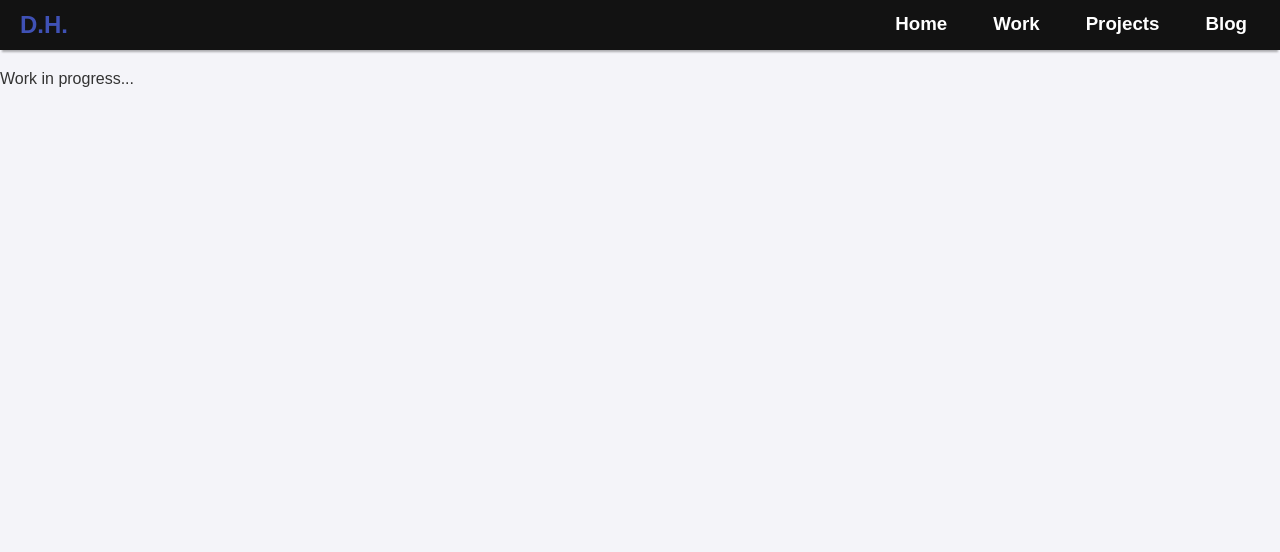
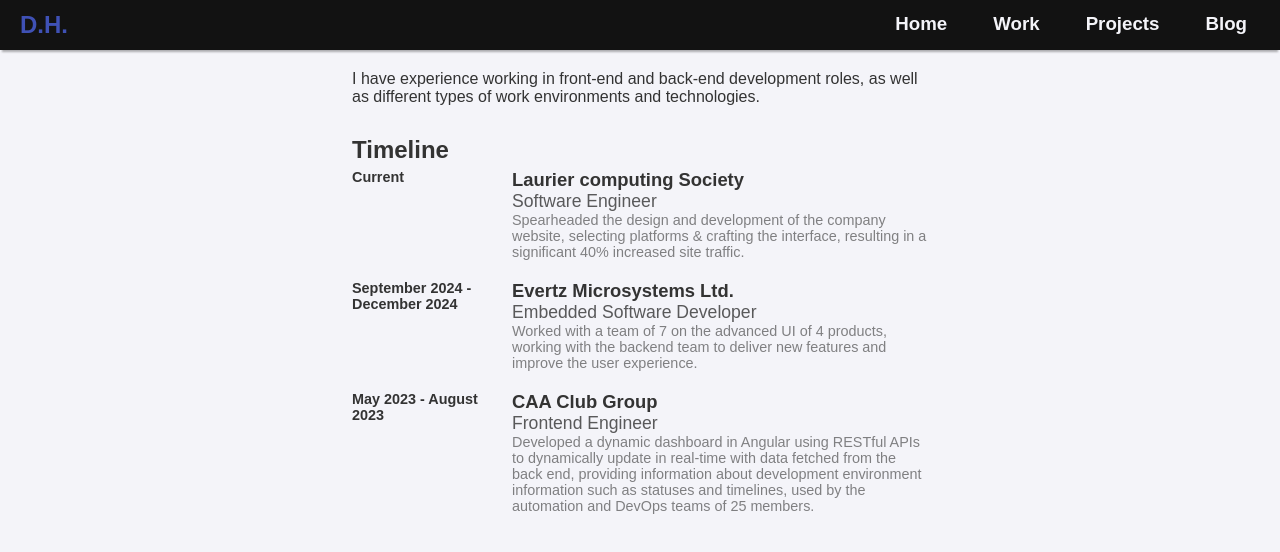
Before and after one commit to Davy-Chu/David-Hu, a React (Create React App) app: page /work in a window 1280 px wide. Shown: the top 552 px of the page. Built offline with nearby package versions, Linux system fonts and the light colour scheme.

Commit message:
Added Work Page

```diff
--- a/src/components/Header/Header.css
+++ b/src/components/Header/Header.css
@@ -1,6 +1,5 @@
 .header {
     background:#121212;
-    color: #fff;
     padding: 0px 10px;
     text-align: right;
     display:flex;
@@ -18,11 +17,11 @@
     padding:10px;
     margin-right:auto;
 }
-h3 {
+.header h3 {
     padding:13px;
 }
 .header a {
-    color: #fff;
+    color:#f4f4f9;
     text-decoration: none;
     padding: 0px 10px;
 }
--- /dev/null
+++ b/src/components/Job/Job.css
@@ -0,0 +1,24 @@
+.job-experience {
+    display:grid;
+    grid-template-columns: auto 1fr;
+    margin-bottom: 20px;
+}
+.job-date h3 {
+    font-size:0.9rem;
+    width:160px;
+}
+.company {
+    font-weight:700;
+    font-size:1.15rem;
+}
+.title {
+    font-weight:500;
+    font-size:1.1rem;
+    opacity:80%;
+}
+
+.desc {
+    font-size:0.9rem;
+    font-weight:200;
+    opacity:60%;
+}
--- /dev/null
+++ b/src/components/Job/Job.jsx
@@ -0,0 +1,15 @@
+import './Job.css';
+export default function Job(props) {
+    return (
+        <div className="job-experience">
+            <div className="job-date">
+                <h3>{props.date}</h3>
+            </div>
+            <div className="job-details">
+                <div className="company">{props.company}</div>
+                <div className="title">{props.title}</div>
+                <p className='desc'>{props.desc}</p>
+            </div>
+        </div>
+    )
+}
--- a/src/pages/Work/Work.css
+++ b/src/pages/Work/Work.css
@@ -0,0 +1,13 @@
+.work-page {
+    display: flex;
+    flex-direction: column;
+    align-items: center;
+    /* justify-content: center; */
+    width:100vw;
+}
+.page-content{
+    width:45%;
+}
+.work-header {
+    margin: 30px 0 5px 0;
+}
--- a/src/pages/Work/Work.jsx
+++ b/src/pages/Work/Work.jsx
@@ -1,8 +1,38 @@
 import './Work.css';
+import Job from '../../components/Job/Job.jsx';
 export default function Work() {
     return (
         <div className="work-page">
-            Work in progress...
+            <div className="page-content">
+                <p className="work-desc">
+                    I have experience working in front-end and back-end  development roles, as well as
+                    different types of work environments and technologies.
+                </p>
+                <h2 className="work-header">Timeline</h2>
+                <Job
+                    title="Software Engineer"
+                    company="Laurier computing Society"
+                    date="Current"
+                    desc="Spearheaded the design and development of the company website, selecting platforms
+                    & crafting the interface, resulting in a significant 40% increased site traffic."
+                />
+                <Job
+                    title="Embedded Software Developer"
+                    company="Evertz Microsystems Ltd."
+                    date="September 2024 - December 2024"
+                    desc="Worked with a team of 7 on the advanced UI of 4 products, working with the backend team
+                    to deliver new features and improve the user experience."
+                />
+                <Job
+                    title="Frontend Engineer"
+                    company="CAA Club Group"
+                    date="May 2023 - August 2023"
+                    desc="Developed a dynamic dashboard in Angular using RESTful APIs to dynamically
+                    update in real-time with data fetched from the back end, providing information about
+                    development environment information such as statuses and timelines, used by the
+                    automation and DevOps teams of 25 members."
+                />
+            </div>
         </div>
     )
 }
```
